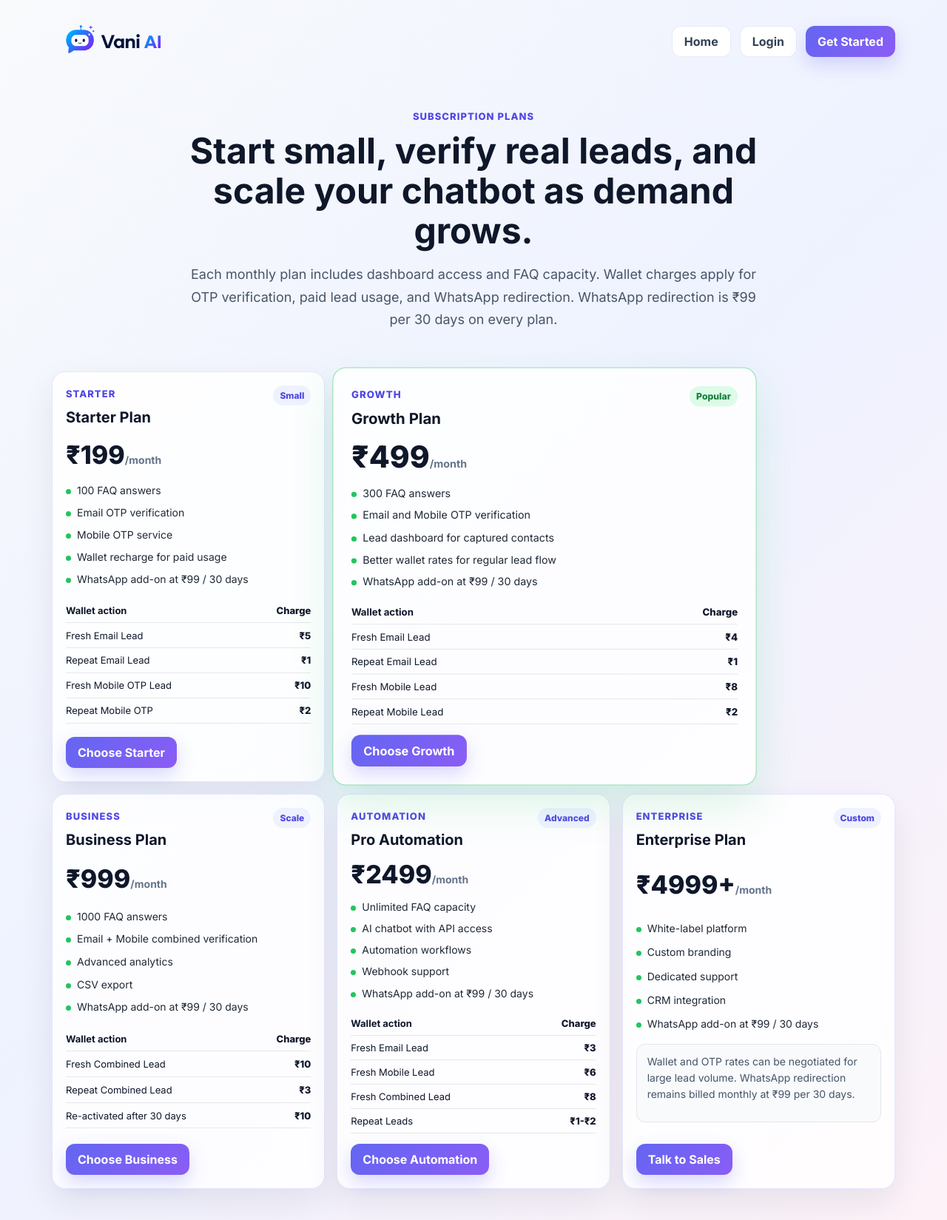
After one commit to asarecodrant-release/vani, a PHP site: page /subscription.php in a window 1280 px wide. The commit adds this page. Shown: the whole page at 74% size. Run offline with PHP 8.4, Linux system fonts and the light colour scheme.

Commit message:
Suscription Fixed

```diff
--- a/billing.php
+++ b/billing.php
@@ -126,18 +126,24 @@ function billing_wallet_charge_paise(string $planId, string $chargeKey): int {
             'fresh_email_lead' => 400,
             'repeat_email_lead' => 100,
             'fresh_mobile_lead' => 800,
-            'repeat_mobile_lead' => 200
+            'repeat_mobile_lead' => 200,
+            'whatsapp_redirect_addon' => 9900
         ],
         'business' => [
             'fresh_combined_lead' => 1000,
             'repeat_combined_lead' => 300,
-            'reactivated_combined_lead' => 1000
+            'reactivated_combined_lead' => 1000,
+            'whatsapp_redirect_addon' => 9900
         ],
         'automation' => [
             'fresh_email_lead' => 300,
             'fresh_mobile_lead' => 600,
             'fresh_combined_lead' => 800,
-            'repeat_lead' => 100
+            'repeat_lead' => 100,
+            'whatsapp_redirect_addon' => 9900
+        ],
+        'enterprise' => [
+            'whatsapp_redirect_addon' => 9900
         ]
     ];
     return (int)($charges[$planId][$chargeKey] ?? 0);
--- a/index.php
+++ b/index.php
@@ -618,6 +618,7 @@ footer{
 <?php else: ?>
 
   <a href="login.php" class="nav-a1">Login</a>
+  <a href="subscription.php" class="nav-a1">Subscription</a>
   <a href="#products" class="nav-btn1">Get Started</a>
 
 <?php endif; ?>
--- /dev/null
+++ b/subscription.php
@@ -0,0 +1,109 @@
+<?php
+require_once __DIR__ . '/auth.php';
+require_once __DIR__ . '/billing.php';
+?>
+<!DOCTYPE html>
+<html lang="en">
+<head>
+<meta charset="UTF-8">
+<meta name="viewport" content="width=device-width, initial-scale=1.0">
+<title>Vani Subscription Plans</title>
+<link href="https://fonts.googleapis.com/css2?family=Inter:wght@300;400;500;600;700;800&display=swap" rel="stylesheet">
+<style>
+*{box-sizing:border-box;margin:0;padding:0;font-family:Inter,sans-serif}
+body{background:linear-gradient(135deg,#f8fafc,#eef2ff,#fdf2f8);color:#0f172a;min-height:100vh}
+.container{width:100%;max-width:1180px;margin:auto;padding:0 20px}
+nav{padding:16px 0}
+.nav-inner{display:flex;align-items:center;justify-content:space-between;gap:16px}
+.logo img{height:76px;width:auto}
+.nav-actions{display:flex;gap:12px;align-items:center;flex-wrap:wrap}
+.nav-link,.nav-btn{display:inline-flex;align-items:center;justify-content:center;text-decoration:none;border-radius:12px;height:42px;padding:0 16px;font-weight:700}
+.nav-link{color:#334155;background:#fff;border:1px solid rgba(99,102,241,.14)}
+.nav-btn{color:#fff;background:linear-gradient(135deg,#6366f1,#8b5cf6);box-shadow:0 10px 24px rgba(99,102,241,.24)}
+.hero{padding:34px 0 20px;text-align:center}
+.eyebrow{display:inline-flex;color:#4f46e5;font-size:13px;font-weight:800;text-transform:uppercase;letter-spacing:.08em;margin-bottom:12px}
+h1{font-size:48px;line-height:1.12;max-width:840px;margin:0 auto}
+.hero p{max-width:780px;margin:18px auto 0;color:#475569;font-size:18px;line-height:1.7}
+.pricing-grid{display:grid;grid-template-columns:repeat(6,minmax(0,1fr));gap:16px;margin:34px 0 42px;align-items:stretch}
+.card{grid-column:span 2;background:rgba(255,255,255,.86);border:1px solid rgba(99,102,241,.16);border-radius:18px;padding:18px;display:grid;gap:14px;box-shadow:0 18px 45px rgba(15,23,42,.08)}
+.card.featured{grid-column:span 3;padding:24px;border-color:rgba(34,197,94,.5);box-shadow:0 24px 55px rgba(34,197,94,.16);transform:scale(1.02)}
+.head{display:flex;align-items:flex-start;justify-content:space-between;gap:12px}
+.tag{font-size:12px;font-weight:800;border-radius:999px;padding:6px 9px;background:#eef2ff;color:#4f46e5}
+.tag.good{background:#dcfce7;color:#15803d}
+h2{font-size:20px}
+.price{font-size:34px;font-weight:800}
+.card.featured .price{font-size:40px}
+.price small{font-size:14px;color:#64748b;font-weight:700}
+.features{display:grid;gap:9px;color:#1f2937;font-size:14px;line-height:1.45}
+.features span:before{content:"";display:inline-block;width:7px;height:7px;border-radius:50%;background:#22c55e;margin-right:8px}
+table{width:100%;border-collapse:collapse;font-size:13px}
+td,th{padding:8px 0;border-bottom:1px solid #e5e7eb;text-align:left}
+td:last-child,th:last-child{text-align:right;font-weight:800}
+.note{padding:12px 14px;border-radius:12px;background:#f8fafc;border:1px solid #e5e7eb;color:#475569;line-height:1.55;font-size:14px}
+.actions{display:flex;gap:10px;flex-wrap:wrap;margin-top:auto}
+@media(max-width:900px){.pricing-grid{grid-template-columns:1fr}.card,.card.featured{grid-column:auto;transform:none}h1{font-size:36px}.nav-inner{align-items:flex-start;flex-direction:column}}
+</style>
+</head>
+<body>
+<nav>
+  <div class="container nav-inner">
+    <a class="logo" href="index.php"><img src="images/logo.png" alt="Vani AI Logo"></a>
+    <div class="nav-actions">
+      <a class="nav-link" href="index.php">Home</a>
+      <a class="nav-link" href="login.php">Login</a>
+      <a class="nav-btn" href="signup.php">Get Started</a>
+    </div>
+  </div>
+</nav>
+
+<main class="container">
+  <section class="hero">
+    <span class="eyebrow">Subscription Plans</span>
+    <h1>Start small, verify real leads, and scale your chatbot as demand grows.</h1>
+    <p>Each monthly plan includes dashboard access and FAQ capacity. Wallet charges apply for OTP verification, paid lead usage, and WhatsApp redirection. WhatsApp redirection is ₹99 per 30 days on every plan.</p>
+  </section>
+
+  <section class="pricing-grid">
+    <article class="card">
+      <div class="head"><div><span class="eyebrow">Starter</span><h2>Starter Plan</h2></div><span class="tag">Small</span></div>
+      <div class="price">₹199<small>/month</small></div>
+      <div class="features"><span>100 FAQ answers</span><span>Email OTP verification</span><span>Mobile OTP service</span><span>Wallet recharge for paid usage</span><span>WhatsApp add-on at ₹99 / 30 days</span></div>
+      <table><tr><th>Wallet action</th><th>Charge</th></tr><tr><td>Fresh Email Lead</td><td>₹5</td></tr><tr><td>Repeat Email Lead</td><td>₹1</td></tr><tr><td>Fresh Mobile OTP Lead</td><td>₹10</td></tr><tr><td>Repeat Mobile OTP</td><td>₹2</td></tr></table>
+      <div class="actions"><a class="nav-btn" href="signup.php">Choose Starter</a></div>
+    </article>
+
+    <article class="card featured">
+      <div class="head"><div><span class="eyebrow">Growth</span><h2>Growth Plan</h2></div><span class="tag good">Popular</span></div>
+      <div class="price">₹499<small>/month</small></div>
+      <div class="features"><span>300 FAQ answers</span><span>Email and Mobile OTP verification</span><span>Lead dashboard for captured contacts</span><span>Better wallet rates for regular lead flow</span><span>WhatsApp add-on at ₹99 / 30 days</span></div>
+      <table><tr><th>Wallet action</th><th>Charge</th></tr><tr><td>Fresh Email Lead</td><td>₹4</td></tr><tr><td>Repeat Email Lead</td><td>₹1</td></tr><tr><td>Fresh Mobile Lead</td><td>₹8</td></tr><tr><td>Repeat Mobile Lead</td><td>₹2</td></tr></table>
+      <div class="actions"><a class="nav-btn" href="signup.php">Choose Growth</a></div>
+    </article>
+
+    <article class="card">
+      <div class="head"><div><span class="eyebrow">Business</span><h2>Business Plan</h2></div><span class="tag">Scale</span></div>
+      <div class="price">₹999<small>/month</small></div>
+      <div class="features"><span>1000 FAQ answers</span><span>Email + Mobile combined verification</span><span>Advanced analytics</span><span>CSV export</span><span>WhatsApp add-on at ₹99 / 30 days</span></div>
+      <table><tr><th>Wallet action</th><th>Charge</th></tr><tr><td>Fresh Combined Lead</td><td>₹10</td></tr><tr><td>Repeat Combined Lead</td><td>₹3</td></tr><tr><td>Re-activated after 30 days</td><td>₹10</td></tr></table>
+      <div class="actions"><a class="nav-btn" href="signup.php">Choose Business</a></div>
+    </article>
+
+    <article class="card">
+      <div class="head"><div><span class="eyebrow">Automation</span><h2>Pro Automation</h2></div><span class="tag">Advanced</span></div>
+      <div class="price">₹2499<small>/month</small></div>
+      <div class="features"><span>Unlimited FAQ capacity</span><span>AI chatbot with API access</span><span>Automation workflows</span><span>Webhook support</span><span>WhatsApp add-on at ₹99 / 30 days</span></div>
+      <table><tr><th>Wallet action</th><th>Charge</th></tr><tr><td>Fresh Email Lead</td><td>₹3</td></tr><tr><td>Fresh Mobile Lead</td><td>₹6</td></tr><tr><td>Fresh Combined Lead</td><td>₹8</td></tr><tr><td>Repeat Leads</td><td>₹1-₹2</td></tr></table>
+      <div class="actions"><a class="nav-btn" href="signup.php">Choose Automation</a></div>
+    </article>
+
+    <article class="card">
+      <div class="head"><div><span class="eyebrow">Enterprise</span><h2>Enterprise Plan</h2></div><span class="tag">Custom</span></div>
+      <div class="price">₹4999+<small>/month</small></div>
+      <div class="features"><span>White-label platform</span><span>Custom branding</span><span>Dedicated support</span><span>CRM integration</span><span>WhatsApp add-on at ₹99 / 30 days</span></div>
+      <div class="note">Wallet and OTP rates can be negotiated for large lead volume. WhatsApp redirection remains billed monthly at ₹99 per 30 days.</div>
+      <div class="actions"><a class="nav-btn" href="signup.php">Talk to Sales</a></div>
+    </article>
+  </section>
+</main>
+</body>
+</html>
```
Also changed, not shown: dashboard.php (+31 -24 lines), 1 other file.
